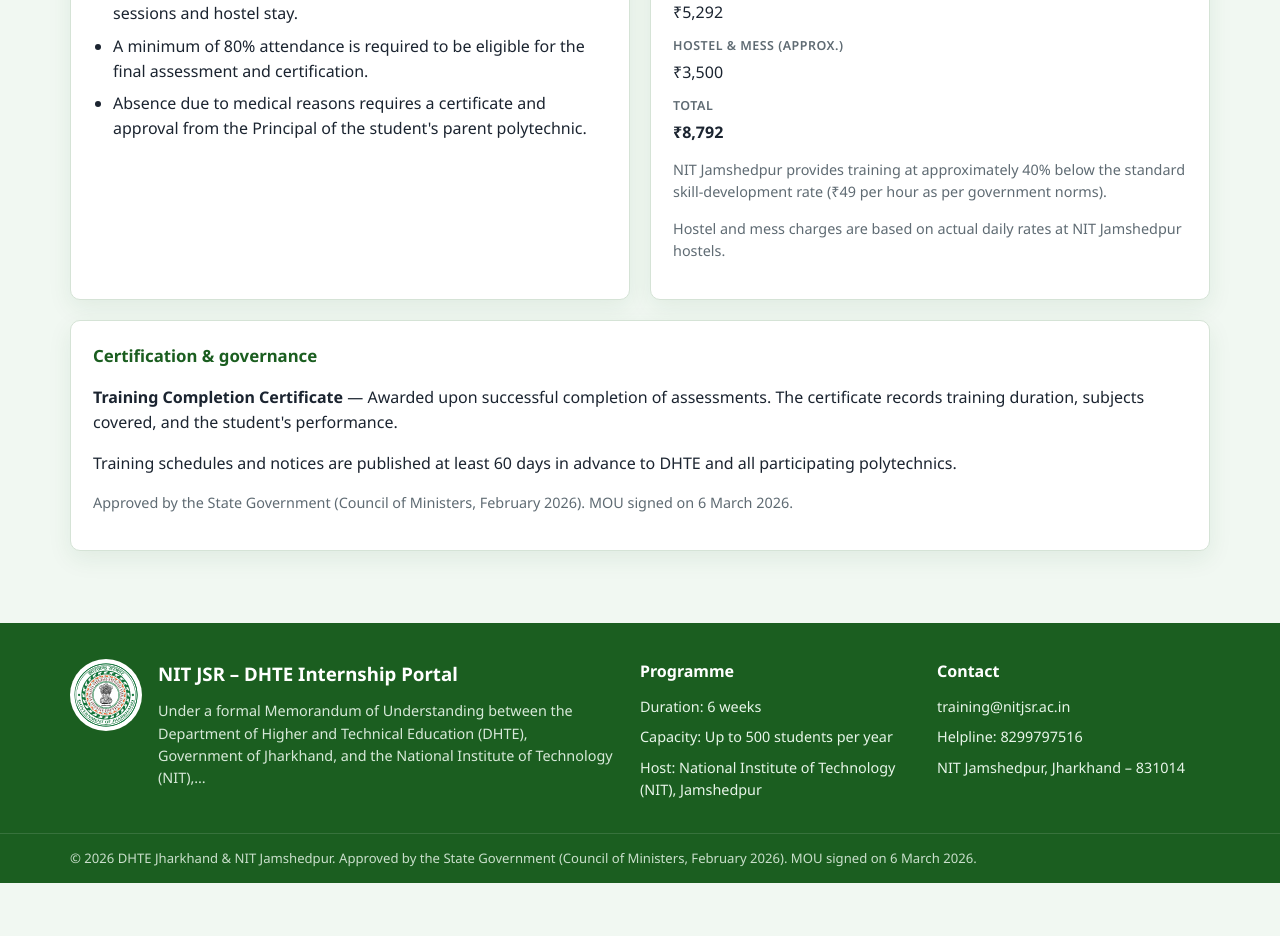
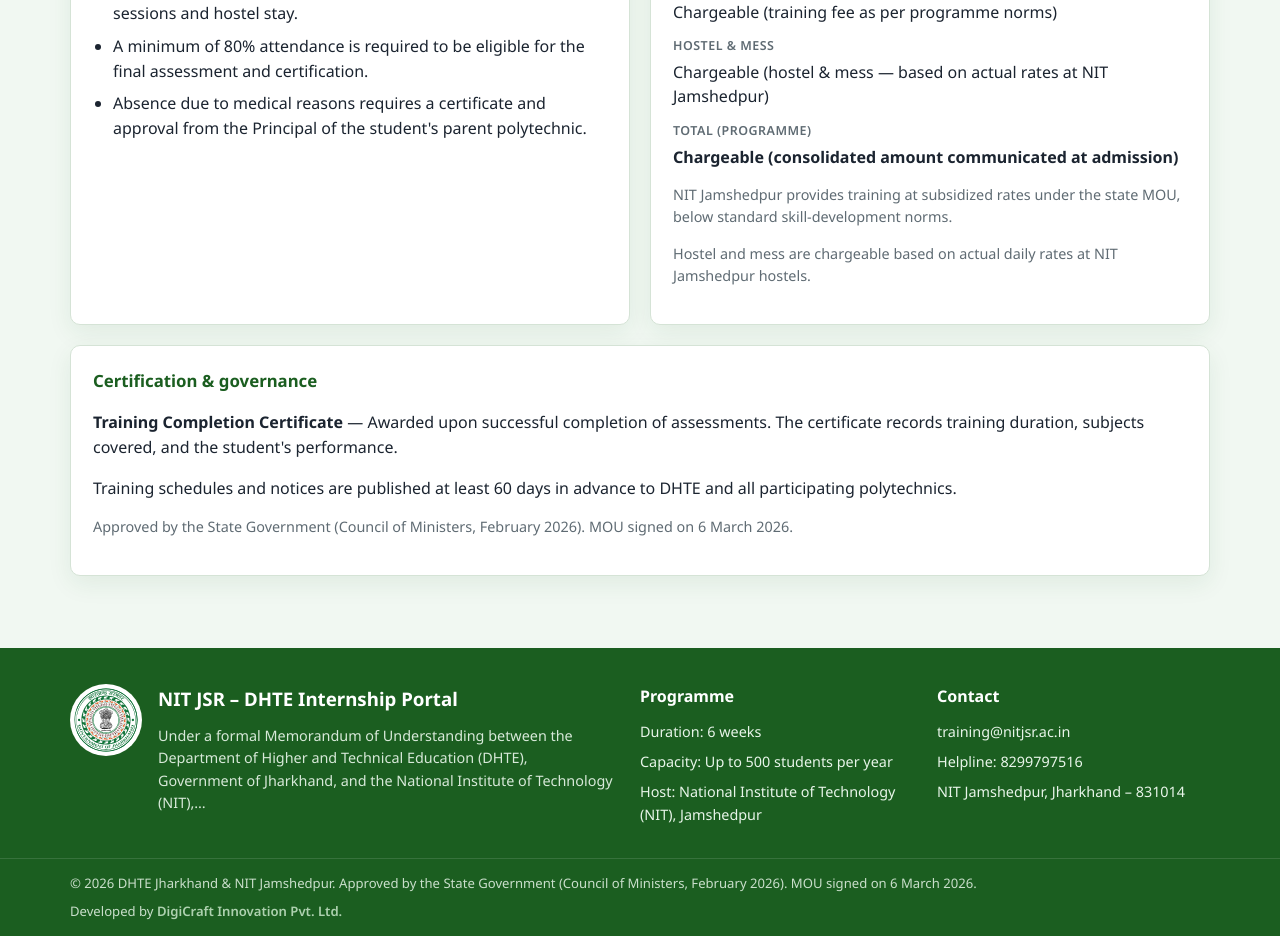
Before and after one commit to ayushkumarsingh2422005/Training-Internship-Nit-Jamshedpur, a Next.js app: page /about in a window 1280 px wide. Shown: the part 1280-2216 px from the top of the page. Before the commit the page ends 2163 px from the top, so only its background shows below. Built offline with nearby package versions, Linux system fonts and the light colour scheme.

Commit message:
done wiht prize and credit

```diff
--- a/src/app/about/page.tsx
+++ b/src/app/about/page.tsx
@@ -3,7 +3,6 @@
   attendancePolicy,
   certification,
   feeStructure,
-  formatCurrency,
   programOverview,
   trainingMethodology,
 } from "@/lib/content";
@@ -77,16 +76,16 @@
             <dl className="detail-list">
               <div>
                 <dt>Training fee</dt>
-                <dd>{formatCurrency(feeStructure.trainingFee)}</dd>
+                <dd>{feeStructure.trainingFee}</dd>
               </div>
               <div>
-                <dt>Hostel &amp; mess (approx.)</dt>
-                <dd>{formatCurrency(feeStructure.hostelMessApprox)}</dd>
+                <dt>Hostel &amp; mess</dt>
+                <dd>{feeStructure.hostelMess}</dd>
               </div>
               <div>
-                <dt>Total</dt>
+                <dt>Total (programme)</dt>
                 <dd>
-                  <strong>{formatCurrency(feeStructure.totalPerStudent)}</strong>
+                  <strong>{feeStructure.total}</strong>
                 </dd>
               </div>
             </dl>
--- a/src/app/globals.css
+++ b/src/app/globals.css
@@ -1936,8 +1936,26 @@
   opacity: 0.85;
 }
 
+.footer-bottom-inner {
+  display: flex;
+  flex-wrap: wrap;
+  justify-content: space-between;
+  align-items: center;
+  gap: 8px 20px;
+}
+
 .footer-bottom p {
   margin: 0;
+}
+
+.footer-credit a {
+  color: #c8e6c9;
+  font-weight: 600;
+}
+
+.footer-credit a:hover {
+  color: #fff;
+  text-decoration: underline;
 }
 
 /* Chatbot */
--- a/src/components/AccommodationEnrollment.tsx
+++ b/src/components/AccommodationEnrollment.tsx
@@ -69,8 +69,8 @@
     <div className="accommodation-block">
       <h4 className="accommodation-title">Hostel accommodation</h4>
       <p className="accommodation-lead">
-        Residential training includes optional NIT Jamshedpur hostel &amp; mess (approx. ₹3,500). Please confirm
-        your preference.
+        Residential training includes optional NIT Jamshedpur hostel &amp; mess (chargeable as per actual rates). Please
+        confirm your preference.
       </p>
 
       {enrolled && !editing ? (
--- a/src/components/HeroBanner.tsx
+++ b/src/components/HeroBanner.tsx
@@ -35,6 +35,8 @@
             height={480}
             sizes="(min-width: 900px) 42vw, 88vw"
             priority
+            loading="eager"
+            fetchPriority="high"
             className="hero-card-image"
           />
         </div>
--- a/src/components/SiteFooter.tsx
+++ b/src/components/SiteFooter.tsx
@@ -40,8 +40,14 @@
         </div>
       </div>
       <div className="footer-bottom">
-        <div className="container">
+        <div className="container footer-bottom-inner">
           <p>© 2026 DHTE Jharkhand &amp; NIT Jamshedpur. {programOverview.approval}</p>
+          <p className="footer-credit">
+            Developed by{" "}
+            <a href="https://digicraft.one" target="_blank" rel="noopener noreferrer">
+              DigiCraft Innovation Pvt. Ltd.
+            </a>
+          </p>
         </div>
       </div>
     </footer>
--- a/src/components/SiteHeader.tsx
+++ b/src/components/SiteHeader.tsx
@@ -10,8 +10,8 @@
       <div className="utility-bar">
         <div className="container utility-inner">
           <div className="utility-campaigns" aria-hidden="true">
-            Backed By <b>NIT Jamshedpur</b>
-            <Image src="/nitjsrlogo.png" alt="NIT Jamshedpur" width={20} height={20} />
+            Developed By <b> <a href="https://digicraft.one" target="_blank">DigiCraft</a></b>
+            <img src="https://data.digicraft.one/Logo/Main.png" alt="NIT Jamshedpur" width={20} height={20} />
           </div>
           <div className="utility-access">
             <FontSizeControls />
--- a/src/lib/chatbot.ts
+++ b/src/lib/chatbot.ts
@@ -2,7 +2,6 @@
   attendancePolicy,
   certification,
   feeStructure,
-  formatCurrency,
   formatDate,
   notices,
   programOverview,
@@ -170,7 +169,7 @@
   fees: {
     id: "fees",
     messages: [
-      `Fee structure (per student):\n• Training: ${formatCurrency(feeStructure.trainingFee)}\n• Hostel & mess (approx.): ${formatCurrency(feeStructure.hostelMessApprox)}\n• Total: ${formatCurrency(feeStructure.totalPerStudent)}`,
+      `Fee structure (per student):\n• Training: ${feeStructure.trainingFee}\n• Hostel & mess: ${feeStructure.hostelMess}\n• Total: ${feeStructure.total}`,
       feeStructure.discountNote,
       feeStructure.hostelNote,
     ],
--- a/src/lib/content.ts
+++ b/src/lib/content.ts
@@ -43,12 +43,12 @@
 } as const;
 
 export const feeStructure = {
-  trainingFee: 5292,
-  hostelMessApprox: 3500,
-  totalPerStudent: 8792,
+  trainingFee: "Chargeable (training fee as per programme norms)",
+  hostelMess: "Chargeable (hostel & mess — based on actual rates at NIT Jamshedpur)",
+  total: "Chargeable (consolidated amount communicated at admission)",
   discountNote:
-    "NIT Jamshedpur provides training at approximately 40% below the standard skill-development rate (₹49 per hour as per government norms).",
-  hostelNote: "Hostel and mess charges are based on actual daily rates at NIT Jamshedpur hostels.",
+    "NIT Jamshedpur provides training at subsidized rates under the state MOU, below standard skill-development norms.",
+  hostelNote: "Hostel and mess are chargeable based on actual daily rates at NIT Jamshedpur hostels.",
 } as const;
 
 export const performanceTargets = [
@@ -166,8 +166,8 @@
     date: "2026-03-06",
     category: "Admission",
     excerpt:
-      "Training fee ₹5,292 plus hostel/mess (approx. ₹3,500) per student. NIT provides subsidized rates under the state MOU.",
-    body: "The consolidated fee of ₹8,792 per student covers skill training at discounted rates and residential facilities on campus. Hostel and mess charges may vary slightly based on actual daily rates.",
+      "Training, hostel, and mess are chargeable per student. NIT provides subsidized rates under the state MOU; exact amounts are communicated at admission.",
+    body: "All programme fees are chargeable. The consolidated amount covers skill training at discounted rates and residential facilities on campus where applicable. Hostel and mess charges follow actual daily rates at NIT Jamshedpur.",
   },
   {
     id: "n4",
@@ -208,11 +208,3 @@
     year: "numeric",
   });
 }
-
-export function formatCurrency(amount: number) {
-  return new Intl.NumberFormat("en-IN", {
-    style: "currency",
-    currency: "INR",
-    maximumFractionDigits: 0,
-  }).format(amount);
-}
--- a/src/lib/format-shortlist-chat.ts
+++ b/src/lib/format-shortlist-chat.ts
@@ -31,7 +31,7 @@
 
 export function formatAccommodationPrompt(): string {
   return [
-    "NIT Jamshedpur offers optional hostel & mess for residential training (approx. ₹3,500).",
+    "NIT Jamshedpur offers optional hostel & mess for residential training (chargeable as per actual rates).",
     "",
     "Do you require hostel accommodation?",
   ].join("\n");
```
